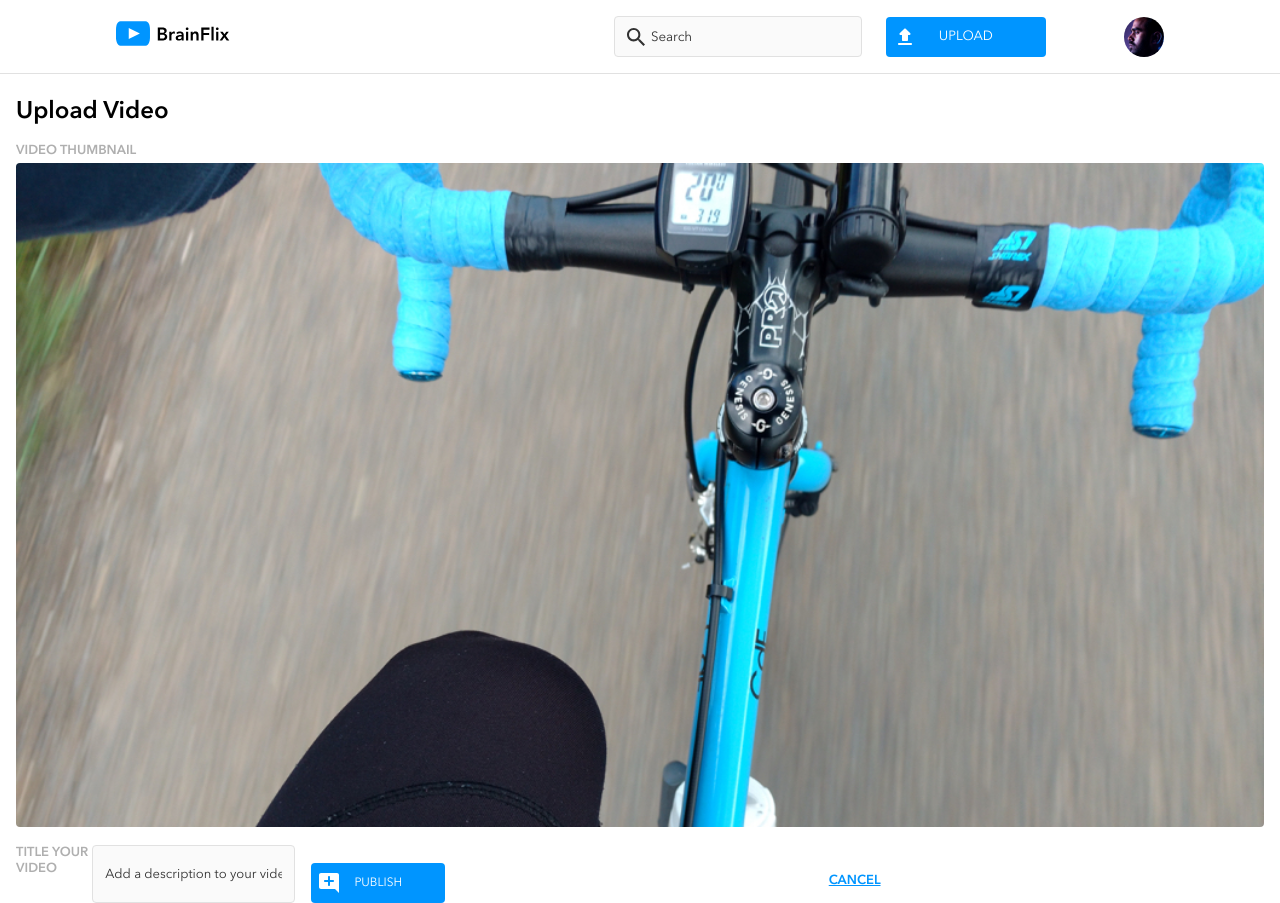
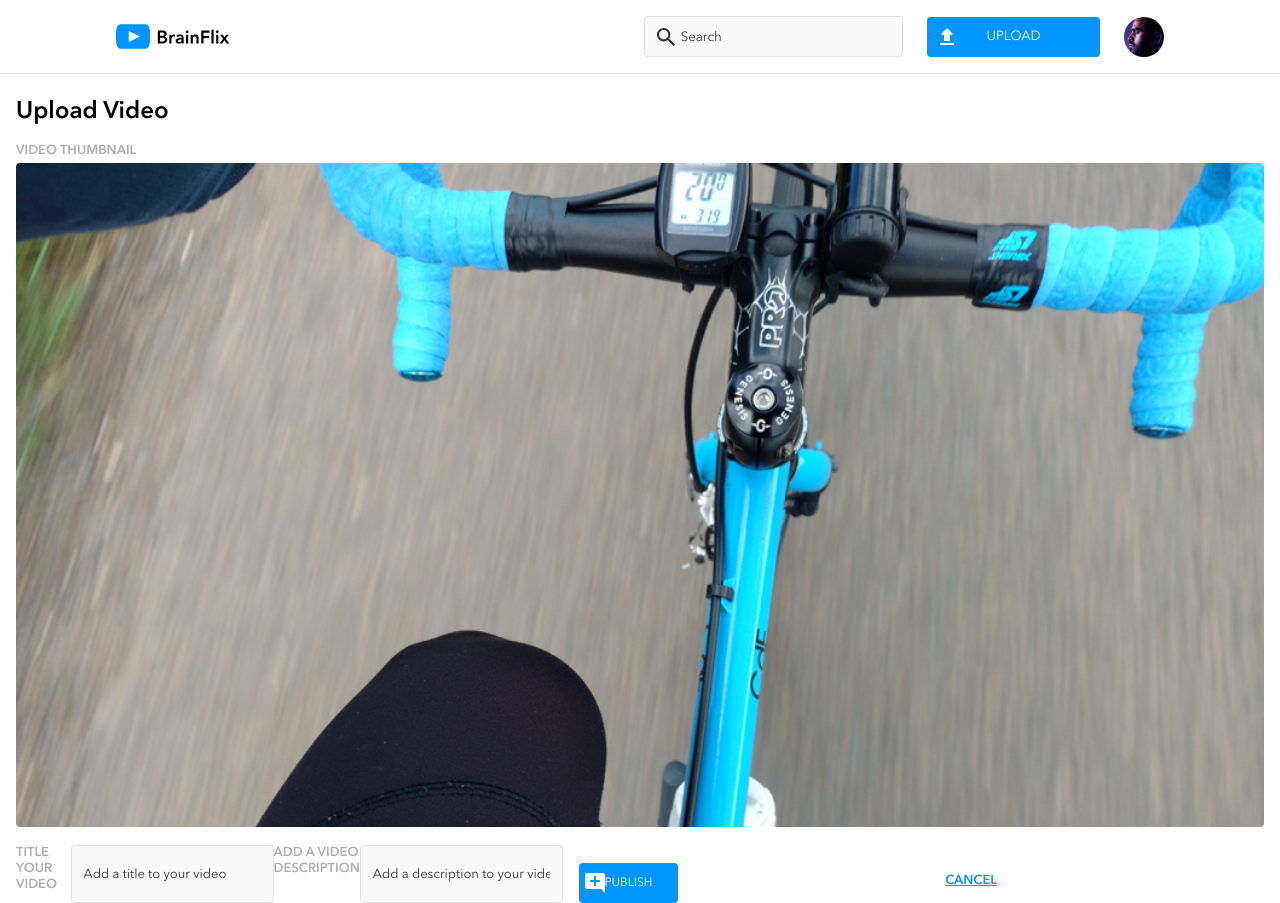
Before and after one commit to yakiv-k/BrainFlix, a React (Create React App) app: page /Upload in a window 1280 px wide. Built offline with nearby package versions, Linux system fonts and the light colour scheme.

Commit message:
updated tablet style for Uploads page

```diff
--- a/src/components/Comments/Comments.scss
+++ b/src/components/Comments/Comments.scss
@@ -10,14 +10,14 @@
     padding: 0;
   }
   &__avatar {
-    max-width: 40px;
-    height: 40px;
+    max-width: 2.5rem;
+    height: 2.5rem;
     object-fit: cover;
     border-radius: 50%;
   }
   &__counter {
-    margin: 0 0;
-    font-size: 13px;
+    @include margin-reset;
+    font-size: 0.8125rem;
     font-weight: 600;
     padding-bottom: 1rem;
     @include tablet {
@@ -64,13 +64,13 @@
     padding-bottom: 0.25rem;
   }
   &__input {
-    border-radius: 4px;
+    border-radius: 0.25rem;
     border: 1px solid $form-field-outline;
     background-color: $form-field-background;
     padding: 0.75rem 0rem 4rem 0.75rem;
     &::placeholder {
       font-family: "Avenir Next";
-      font-size: 13px;
+      font-size: 0.8125rem;
       color: $text-primary;
     }
     @include tablet {
@@ -78,7 +78,7 @@
     }
   }
   &__label {
-    font-size: 12px;
+    font-size: 0.75rem;
     color: $text-secondary;
     font-weight: 600;
   }
@@ -89,11 +89,11 @@
     border: none;
     background-color: $button-primary;
     color: $button-text;
-    font-size: 12px;
+    font-size: 0.75rem;
     font-family: "Avenir Next";
-    height: 40px;
+    height: 2.5rem;
     width: 100%;
-    border-radius: 4px;
+    border-radius: 0.25rem;
     margin-top: 1rem;
     &:hover {
       background-color: $button-secondary;
@@ -126,8 +126,8 @@
   &__image {
     background-color: $form-field-outline;
     border-radius: 50%;
-    width: 40px;
-    height: 40px;
+    width: 2.5rem;
+    height: 2.5rem;
     margin: 0 0;
   }
   &__card {
@@ -143,10 +143,10 @@
     }
   }
   &__image-block {
-    margin-right: 16px;
+    margin-right: 1rem;
     padding-top: 1.25rem;
     @include tablet {
-      margin-right: 30px;
+      margin-right: 1.875rem;
       padding-top: 0.25rem;
     }
   }
@@ -170,23 +170,23 @@
   }
   &__name {
     margin: 0 0;
-    font-size: 13px;
+    font-size: 0.8125rem;
     font-weight: 600;
-    line-height: 18px;
+    line-height: 1.125rem;
   }
   &__date {
     margin: 0 0;
     color: $text-secondary;
-    font-size: 13px;
-    line-height: 18px;
+    font-size: 0.8125rem;
+    line-height: 1.125rem;
   }
   &__content {
-    font-size: 13px;
-    line-height: 18px;
+    font-size: 0.8125rem;
+    line-height: 1.125rem;
     margin: 0 0;
     @include tablet {
-      font-size: 14px;
-      line-height: 22px;
+      font-size: 0.875rem;
+      line-height: 1.375rem;
       width: 100%;
     }
   }
--- a/src/components/Header/Header.js
+++ b/src/components/Header/Header.js
@@ -2,28 +2,24 @@ import "./Header.scss";
 import Logo from "../../assets/Logo/BrainFlix-logo.svg";
 import Avatar from "../../assets/Images/Mohan-muruge.jpg";
 import { Link } from "react-router-dom";
-// import testArray from "../../assets/Data/video.json";
 
 function Header() {
   return (
     <header>
       <nav className="nav">
-      <Link to="/">
-        <img className="nav__logo" src={Logo} />
-        </Link>
+        {/* <Link to="/"> */}
+          <img className="nav__logo" src={Logo} alt="website logo"/>
+        {/* </Link> */}
         <form className="nav__search search">
           <div className="nav__division">
-          <input className="search__input" placeholder="Search"></input>
-          <img
-            className="search__avatar"
-            src={Avatar}
-          />
+            <input className="search__input" placeholder="Search"></input>
+            <img className="search__avatar" src={Avatar} alt="user avatar" />
           </div>
-          <Link to="/Upload" className="search__link">
-          <button className="search__button">UPLOAD</button>
-          </Link>
+          {/* <Link to="/Upload" className="search__link"> */}
+            <button className="search__button">UPLOAD</button>
+          {/* </Link> */}
         </form>
-        <img className="nav__avatar" src={Avatar} />
+        <img className="nav__avatar" src={Avatar} alt="user avatar" />
       </nav>
     </header>
   );
--- a/src/components/Header/Header.scss
+++ b/src/components/Header/Header.scss
@@ -24,13 +24,13 @@
     width: 100%;
     margin-top: 1rem;
     @include tablet {
-      margin: 0 0;
+      @include margin-reset;
       justify-content: flex-end;
     }
   }
   &__avatar {
-    max-width: 40px;
-    height: 40px;
+    max-width: 2.5rem;
+    height: 2.5rem;
     object-fit: cover;
     border-radius: 50%;
     display: none;
@@ -40,8 +40,8 @@
     }
   }
   &__logo {
-    width: 120px;
-    height: 25px;
+    width: 7.5rem;
+    height: 1.5625rem;
   }
 }
 
@@ -57,8 +57,8 @@
     flex-direction: row;
   }
   &__avatar {
-    max-width: 40px;
-    height: 40px;
+    max-width: 2.5rem;
+    height: 2.5rem;
     object-fit: cover;
     border-radius: 50%;
     margin-left: 1rem;
@@ -71,7 +71,7 @@
     background-image: url("../../assets/Icons/search.svg");
     background-repeat: no-repeat;
     background-position: 0.75rem 0.675rem;
-    border-radius: 4px;
+    border-radius: 0.25rem;
     border: 1px solid $form-field-outline;
     background-color: $form-field-background;
     width: 100%;
@@ -97,16 +97,16 @@
     background-color: $button-primary;
     color: $button-text;
     font-family: "Avenir Next";
-    height: 40px;
+    height: 2.5rem;
     width: 100%;
-    border-radius: 4px;
+    border-radius: 0.25rem;
     margin-top: 1rem;
     &:hover {
       background-color: $button-secondary;
       transition: 0.5s;
     }
     @include tablet {
-      margin: 0 0;
+      @include margin-reset;
       width: 27%;
       padding: 1.25rem 5rem;
       display: flex;
--- a/src/components/NextVideos/NextVideos.scss
+++ b/src/components/NextVideos/NextVideos.scss
@@ -13,7 +13,7 @@
   &__image {
     width: 6rem;
     height: 4rem;
-    border-radius: 4px;
+    border-radius: 0.25rem;
     margin-right: 1rem;
     @include desktop {
       height: 3.75rem;
@@ -34,7 +34,7 @@
     color: $text-primary;
   }
   &__title {
-    font-size: 13px;
+    font-size: 0.8125rem;
     width: 100%;
     margin: 0 0;
     font-weight: 600;
@@ -44,7 +44,7 @@
     text-overflow: ellipsis;
   }
   &__author {
-    font-size: 12px;
+    font-size: 0.75rem;
     width: 100%;
     margin: 0 0;
   }
@@ -59,11 +59,11 @@
   }
   &__heading {
     margin: 0 0;
-    font-size: 12px;
+    font-size: 0.75rem;
     color: $text-secondary;
     font-weight: 600;
     padding: 1rem 0;
-    line-height: 18px;
+    line-height: 1.125rem;
     @include tablet {
       padding: 1.5rem 0;
     }
--- a/src/components/Video/Video.scss
+++ b/src/components/Video/Video.scss
@@ -20,3 +20,7 @@
     object-fit: cover;
   }
 }
+
+video::-webkit-media-controls-play-button {
+  color: $button-text;
+}
--- a/src/components/VideoInfo/VideoInfo.scss
+++ b/src/components/VideoInfo/VideoInfo.scss
@@ -12,30 +12,30 @@
     padding: 0;
   }
   &__title {
-    margin: 0 0;
-    font-size: 24px;
-    line-height: 32px;
+    @include margin-reset;
+    font-size: 1.5rem;
+    line-height: 2rem;
     font-weight: 600;
     padding-top: 1rem;
     padding-bottom: 1rem;
     margin-bottom: 1rem;
     border-bottom: 1px solid #e1e1e1;
     @include tablet {
-      font-size: 33px;
+      font-size: 2.0625rem;
       font-weight: 700;
       border-bottom: none;
       padding-bottom: 0;
-      padding-top: 33px;
+      padding-top: 2.0625rem;
     }
   }
   &__description {
-    font-size: 13px;
-    line-height: 18px;
-    margin: 0 0;
+    font-size: 0.8125rem;
+    line-height: 1.125rem;
+    @include margin-reset;
     padding-bottom: 1rem;
     @include tablet {
-      font-size: 14px;
-      line-height: 22px;
+      font-size: 0.875rem;
+      line-height: 1.375rem;
       padding-bottom: 2.25rem;
     }
     @include desktop {
@@ -55,9 +55,9 @@
   }
   &__text {
     color: $text-secondary;
-    font-size: 13px;
-    line-height: 18px;
-    margin: 0 0;
+    font-size: 0.8125rem;
+    line-height: 1.125rem;
+    @include margin-reset;
     padding-bottom: 1rem;
     display: flex;
     flex-direction: row;
@@ -67,8 +67,8 @@
       font-weight: 700;
     }
     @include tablet {
-      font-size: 14px;
-      line-height: 22px;
+      font-size: 0.875rem;
+      line-height: 1.375rem;
       padding-bottom: 0.5rem;
       width: auto;
     }
@@ -76,7 +76,6 @@
   &__block {
     width: 55%;
     display: flex;
-    // justify-content: space-between;
     flex-direction: column;
     &--width {
       @include tablet {
--- a/src/pages/Upload/Upload.js
+++ b/src/pages/Upload/Upload.js
@@ -13,6 +13,8 @@ function Upload() {
     </div>
     <form className="upload__form form">
         <label className="form__label">TITLE YOUR VIDEO</label>
+        <input className="form__input" placeholder="Add a title to your video"></input>
+        <label className="form__label">ADD A VIDEO DESCRIPTION</label>
         <input className="form__input" placeholder="Add a description to your video"></input>
         <button className="form__button">PUBLISH</button>
         {/* VERIFY THE HREF PATH */}
--- a/src/pages/Upload/Upload.scss
+++ b/src/pages/Upload/Upload.scss
@@ -11,7 +11,7 @@
     padding-bottom: 1rem;
   }
   &__title {
-    margin: 0 0;
+    @include margin-reset;
     font-size: 1.5rem;
     font-weight: 600;
     padding-top: 1.5rem;
@@ -25,7 +25,7 @@
     font-size: 13px;
     color: #afafaf;
     font-weight: 600;
-    margin: 0 0;
+    @include margin-reset;
     padding-bottom: 0.25rem;
   }
   &__thumbnail-container {
@@ -38,7 +38,7 @@
     font-size: 13px;
     color: #afafaf;
     font-weight: 600;
-    margin: 0 0;
+    @include margin-reset;
   }
   &__input {
     &::placeholder {
--- a/src/styles/partials/_mixins.scss
+++ b/src/styles/partials/_mixins.scss
@@ -9,3 +9,7 @@
         @content
     };
 };
+
+@mixin margin-reset {
+    margin: 0 0;
+}
```
